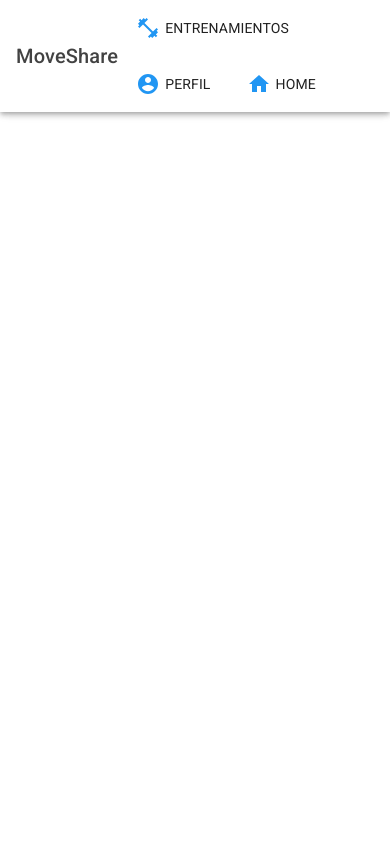
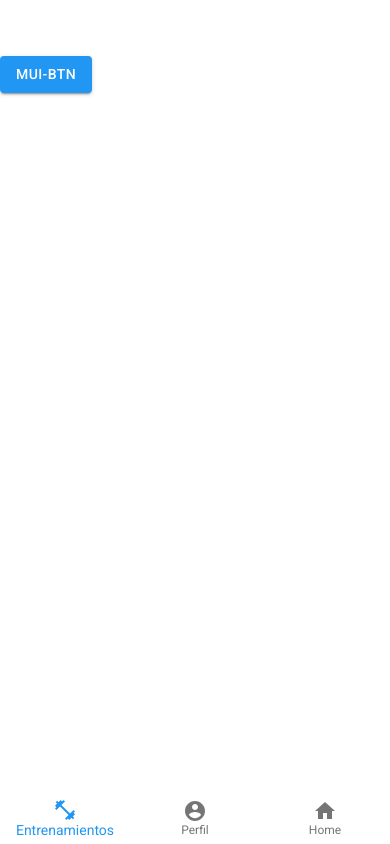
Before and after one commit to vicnx/MoveShare_REACT_DJANGO, a React (Create React App) app in the folder frontend/: page / in a window 390 px wide. Built offline with nearby package versions, Linux system fonts and the light colour scheme.

Commit message:
responsive mobile version
Make desktop component

Routing

```diff
--- /dev/null
+++ b/frontend/src/components/header/bottomnav.jsx
@@ -0,0 +1,33 @@
+import React from "react";
+import { makeStyles } from "@material-ui/core/styles";
+import BottomNavigation from "@material-ui/core/BottomNavigation";
+import BottomNavigationAction from "@material-ui/core/BottomNavigationAction";
+import FavoriteIcon from "@material-ui/icons/Favorite";
+import LocationOnIcon from "@material-ui/icons/LocationOn";
+import AccountCircleIcon from "@material-ui/icons/AccountCircle";
+import HomeIcon from "@material-ui/icons/Home";
+import FitnessCenterIcon from "@material-ui/icons/FitnessCenter";
+const useStyles = makeStyles({});
+
+export default function SimpleBottomNavigation() {
+  const classes = useStyles();
+  const [value, setValue] = React.useState(0);
+
+  return (
+    <BottomNavigation
+      value={value}
+      onChange={(event, newValue) => {
+        setValue(newValue);
+      }}
+      showLabels
+      className="bottomNav"
+    >
+      <BottomNavigationAction
+        label="Entrenamientos"
+        icon={<FitnessCenterIcon />}
+      />
+      <BottomNavigationAction label="Perfil" icon={<AccountCircleIcon />} />
+      <BottomNavigationAction label="Home" icon={<HomeIcon />} />
+    </BottomNavigation>
+  );
+}
--- a/frontend/src/components/header/header.css
+++ b/frontend/src/components/header/header.css
@@ -16,3 +16,11 @@
   font-size: 30px;
   margin: 10px;
 }
+
+.bottomNav {
+  position: fixed;
+  bottom: 0;
+  left: 0;
+  right: 0;
+  height: 50px;
+}
--- a/frontend/src/components/header/header.jsx
+++ b/frontend/src/components/header/header.jsx
@@ -1,4 +1,4 @@
-import React from "react";
+import React, { useState, useEffect } from "react";
 import { makeStyles } from "@material-ui/core/styles";
 import {
   Button,
@@ -8,10 +8,15 @@
   IconButton,
   Icon,
 } from "@material-ui/core";
+
+import SimpleBottomNavigation from "./bottomnav";
+
 //ICONS
 import AccountCircleIcon from "@material-ui/icons/AccountCircle";
 import HomeIcon from "@material-ui/icons/Home";
 import FitnessCenterIcon from "@material-ui/icons/FitnessCenter";
+import MenuIcon from "@material-ui/icons/Menu";
+
 //It is used to tell the Material Ui framework to search the css first
 import { StylesProvider } from "@material-ui/core/styles";
 import "./header.css";
@@ -28,11 +33,12 @@
     alignItems: "center",
   },
 }));
+const displayMobile = () => {
+  return <SimpleBottomNavigation className="BottomNav" />;
+};
 
-const Header = () => {
-  const classes = useStyles();
+const displayDesktop = () => {
   return (
-    <StylesProvider injectFirst>
     <AppBar position="fixed" className="navbar">
       <Toolbar className="navbar-content">
         <Typography variant="h6">MoveShare</Typography>
@@ -52,6 +58,28 @@
         </div>
       </Toolbar>
     </AppBar>
+  );
+};
+
+const Header = () => {
+  const [state, setState] = useState({
+    mobileView: false,
+  });
+  const { mobileView } = state;
+  useEffect(() => {
+    console.log("useeffect");
+    const setResponsiveness = () => {
+      return window.innerWidth < 900
+        ? setState((prevState) => ({ ...prevState, mobileView: true }))
+        : setState((prevState) => ({ ...prevState, mobileView: false }));
+    };
+    setResponsiveness();
+    window.addEventListener("resize", () => setResponsiveness());
+  }, []);
+  const classes = useStyles();
+  return (
+    <StylesProvider injectFirst>
+      {mobileView ? displayMobile() : displayDesktop()}
       {/* we create an empty div where we create the offset class created with the size of the navbar. (this will add a separation of the navbar with the content) */}
       <div className={classes.offset}></div>
     </StylesProvider>
```
Lines whose indentation alone changed are shown as unchanged.
